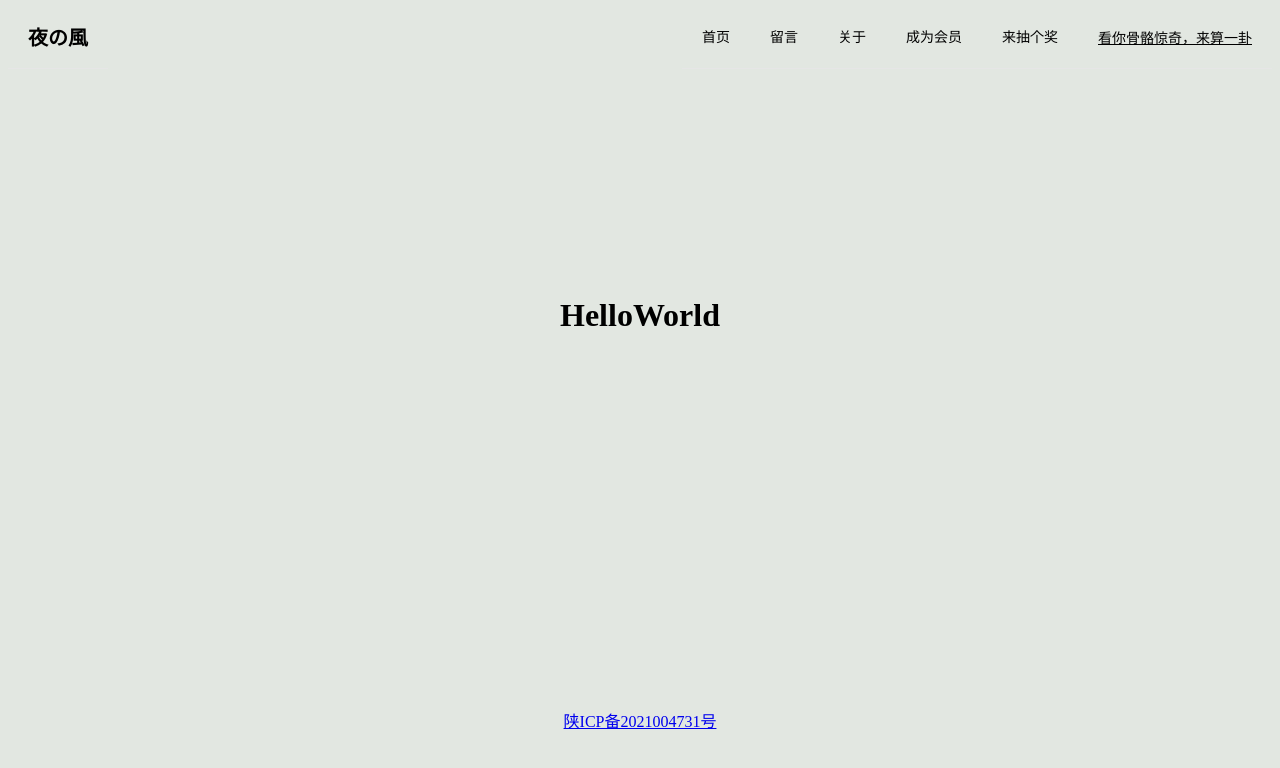
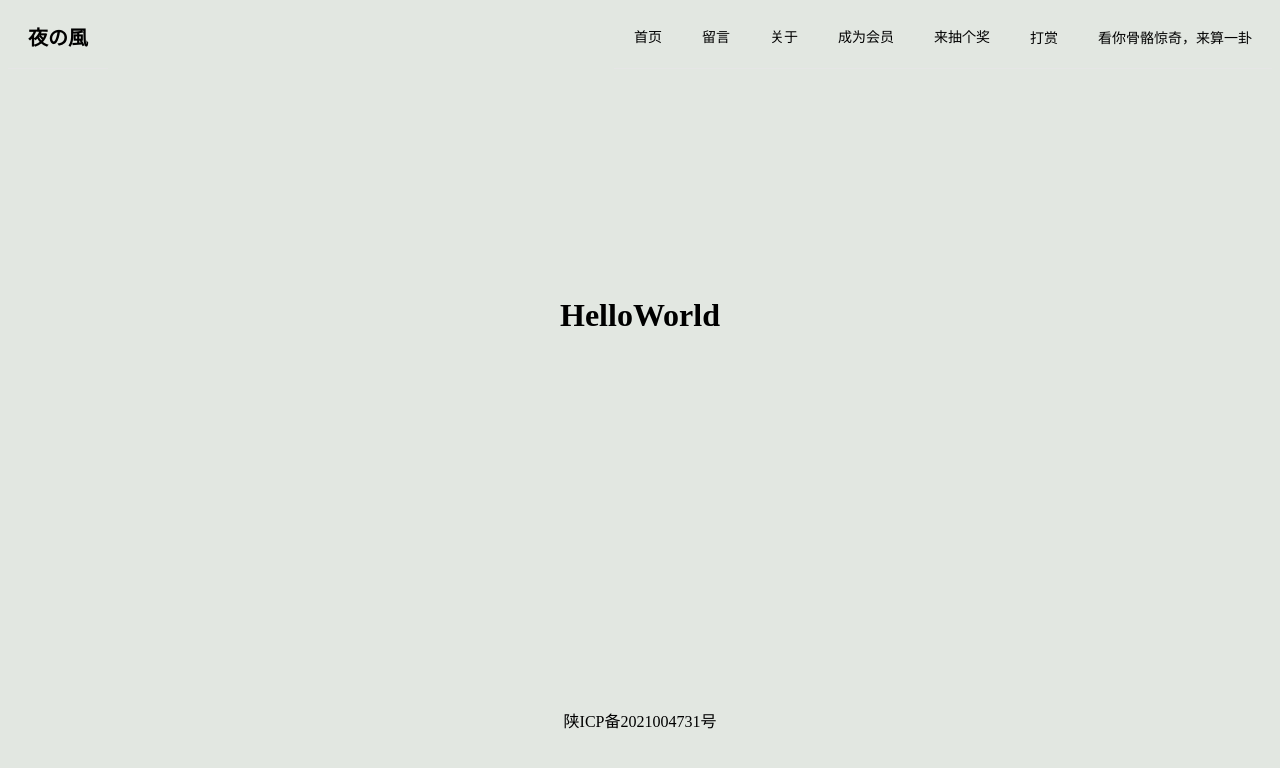
Before and after one commit to YeFeng7c/nightwind, a Vue app: page /Regist in a window 1280 px wide. Shown: the top 768 px of the page. Built offline with nearby package versions, Linux system fonts and the light colour scheme; what vue-luck-draw, vue-resource would draw is missing.

Commit message:
增加打赏功能

```diff
--- a/src/App.vue
+++ b/src/App.vue
@@ -33,4 +33,9 @@ body{
 .foot{
 	text-align: center;
 }
+	a{
+	text-decoration:none;
+	color:black;
+	}
+	a:hover{text-decoration:none}
 </style>
--- a/src/components/About.vue
+++ b/src/components/About.vue
@@ -49,7 +49,7 @@
 
 			showDataTime(){
 				// window.setTimeout("showDataTime()",1000);
-				let BirthDay = new Date("04-15-2021 11:11:11");
+				let BirthDay = new Date("04/15/2021 11:11:11");
 				let today = new Date();
 				let timeOld = (today.getTime() - BirthDay.getTime());
 				let sectimeold = timeOld /1000
--- a/src/components/Index.vue
+++ b/src/components/Index.vue
@@ -18,6 +18,7 @@
 				<el-menu-item index="/About" @click="goTo('/About')">关于</el-menu-item>
 				<el-menu-item index="/Regist" @click="goTo('/MyInfo')">成为会员</el-menu-item>
 				<el-menu-item index="/LuckyPage" @click="goTo('/LuckyPage')">来抽个奖</el-menu-item>
+				<el-menu-item><a href="/ds/yefeng.html" target="_blank">打赏</a></el-menu-item>
 				<el-menu-item><a href="/sg/sg.html" target="_blank">看你骨骼惊奇，来算一卦</a></el-menu-item>
 				</el-menu>
 			</div>
@@ -70,4 +71,7 @@
 	.item-name{
 		font-size: 20px;
 	}
+
+	a{text-decoration:none}
+	a:hover{text-decoration:none}
 </style>
```
